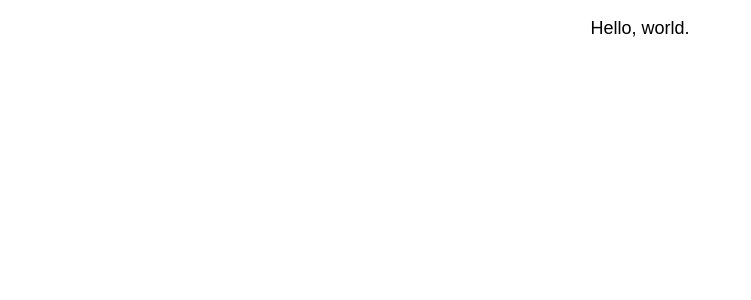
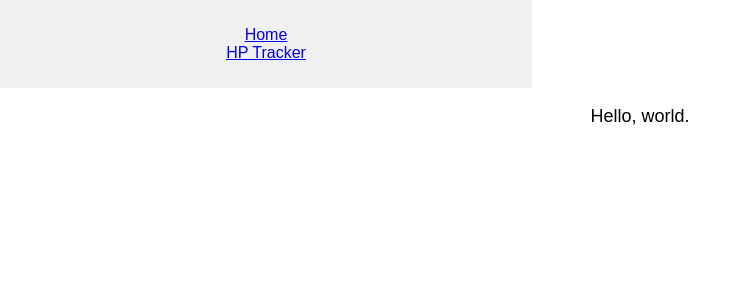
Before and after one commit to Dreznel/tabletop-tools, a React (Create React App) app: page / in a window 1280 px wide. Shown: the top 300 px of the page, without its empty margins (0-751 px from the left). Built offline with nearby package versions, Linux system fonts and the light colour scheme.

Commit message:
Added rudimentary sidebar.

```diff
--- a/package.json
+++ b/package.json
@@ -5,7 +5,8 @@
   "dependencies": {
     "react": "^16.4.2",
     "react-dom": "^16.4.2",
-    "react-scripts": "1.1.5"
+    "react-scripts": "1.1.5",
+    "react-router-dom": "4.3.1"
   },
   "scripts": {
     "start": "react-scripts start",
--- a/src/App.js
+++ b/src/App.js
@@ -1,14 +1,17 @@
 import React, { Component } from 'react';
 import logo from './logo.svg';
+import TabletopToolsSidebar from './Sidebar';
 import './App.css';
 
 class App extends Component {
   render() {
     return (
       <div className="App">
+        <TabletopToolsSidebar/>
         <p className="App-intro">
           Hello, world.
         </p>
+
       </div>
     );
   }
--- /dev/null
+++ b/src/Sidebar.js
@@ -0,0 +1,50 @@
+import React from "react";
+import { BrowserRouter as Router, Route, Link } from "react-router-dom";
+
+const routes = [
+  {
+    path: "/",
+    exact: true,
+    sidebar: () => <div>home!</div>,
+    main: () => <h2>Home</h2>
+  },
+  {
+    path: "/hp-tracker",
+    sidebar: () => <div>hp-tracker</div>,
+    main: () => <h2>hp-tracker</h2>
+  }
+];
+
+const TabletopToolsSidebar = () => (
+  <Router>
+    <div style={{ display: "flex" }}>
+      <div
+        style={{
+          padding: "10px",
+          width: "40%",
+          background: "#f0f0f0"
+        }}
+      >
+        <ul style={{ listStyleType: "none", padding: 0}}>
+          <li>
+            <Link to="/">Home</Link>
+          </li>
+          <li>
+            <Link to="/hp-tracker">HP Tracker</Link>
+          </li>
+        </ul>
+
+        {routes.map((route, index) => (
+          <Route
+            key={index}
+            path={route.path}
+            exact={route.exact}
+            component={route.siebar}
+          />
+        ))}
+      </div>
+    </div>
+  </Router>
+);
+
+export default TabletopToolsSidebar;
```
Also changed, not shown: 1 other file (tests, documents, lock files or other folders).
